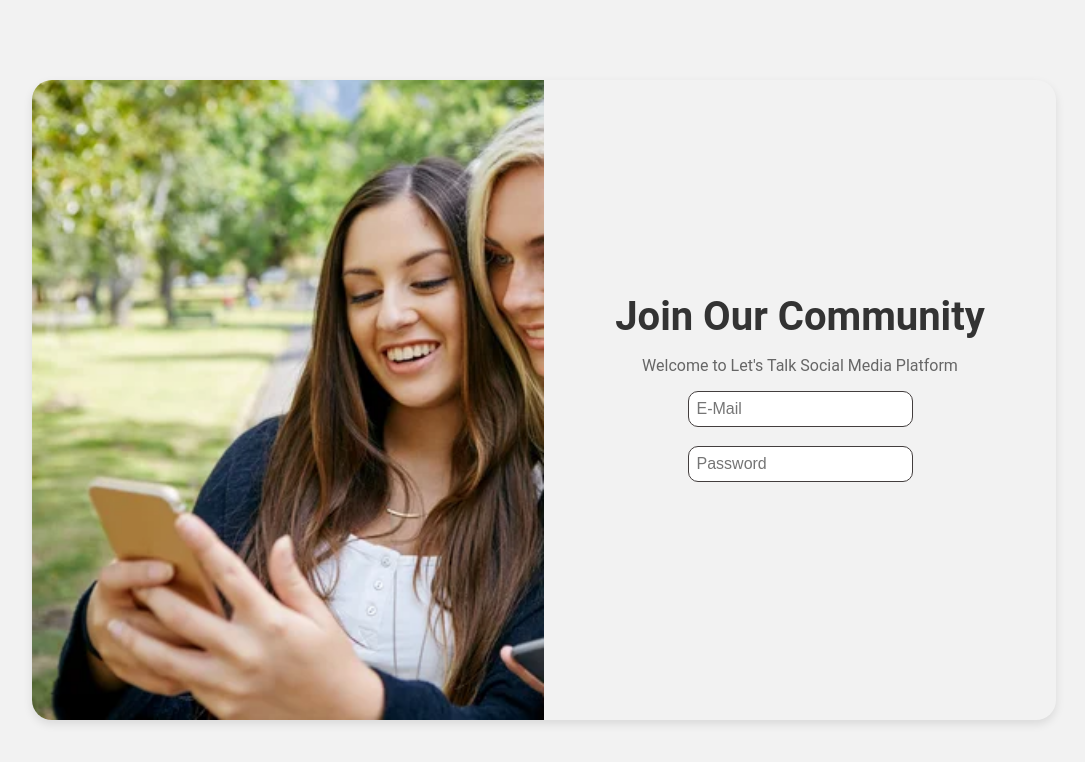
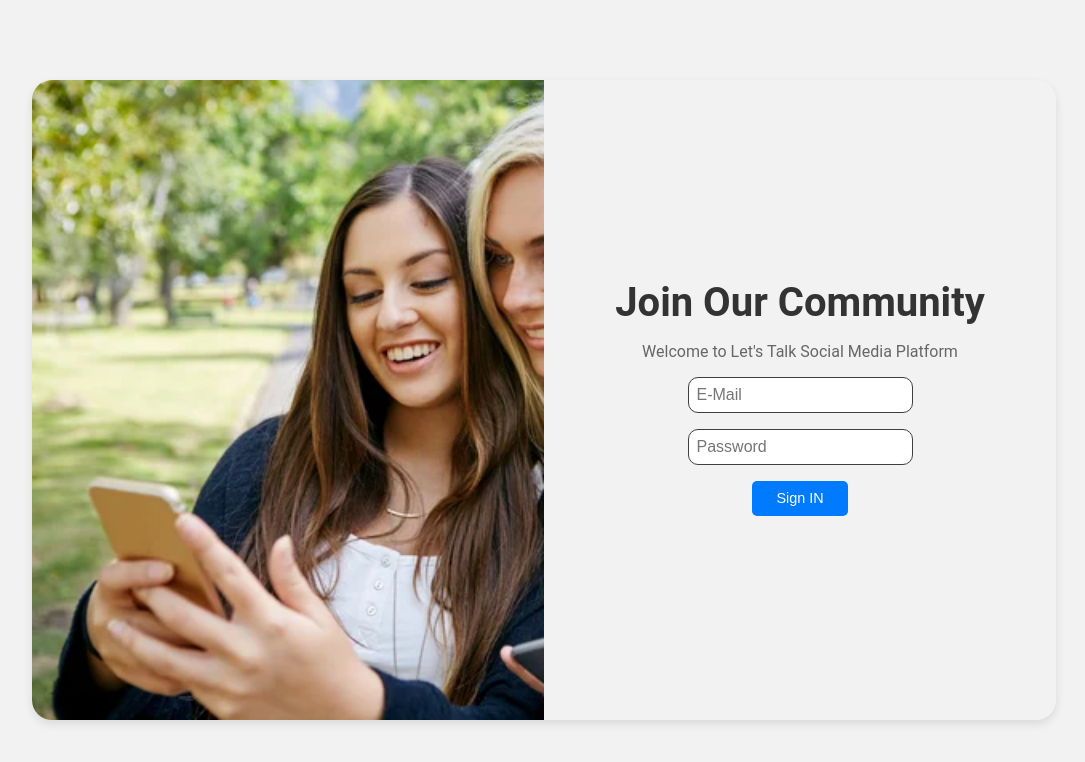
Before and after one commit to Mouinbhm/SocialMedia_MERN_App, a React (Create React App) app in the folder frontend/: page /login in a window 1280 px wide. Shown: the top 762 px of the page, without its empty margins (96-1181 px from the left). Built offline with nearby package versions, Linux system fonts and the light colour scheme.

Commit message:
Create signin function on userservice

```diff
--- a/frontend/src/App.css
+++ b/frontend/src/App.css
@@ -98,7 +98,8 @@ button.signup:hover {
 .error {
   color: #fe7621;
   font-size: 0.9rem;
-  margin-top: 0.2rem;
+  margin-top: -0.5rem;
+  margin-bottom: 0.5rem;
   display: flex;
   align-items: center;
 }
--- a/frontend/src/pages/login.js
+++ b/frontend/src/pages/login.js
@@ -1,20 +1,17 @@
 import React, { useState } from "react";
 import toast, { Toaster } from "react-hot-toast";
+import UserService from "../services/user.service";
 
 const Login = () => {
   const [email, setEmail] = useState("");
   const [password, setPassword] = useState("");
   const [errors, setErrors] = useState({
-    firstName: "",
-    lastName: "",
-    email: "",
-    password: "",
-    bio: "",
-    birthdate: "",
+    email: "", // Modifier ici
+    password: "", // Modifier ici
   });
 
   const formValidation = () => {
-    let localErrors = { ...errors };
+    let localErrors = { email: "", password: "" }; // Réinitialiser les erreurs à chaque validation
 
     if (!email) {
       localErrors.email = "Email is required";
@@ -27,8 +24,33 @@ const Login = () => {
     setErrors(localErrors);
     return Object.values(localErrors).every((error) => error === "");
   };
+
+  const signin = async (e) => {
+    e.preventDefault();
+    console.log("form submitted");
+    if (formValidation()) {
+      const data = {
+        email: email,
+        password: password,
+      };
+      try {
+        const response = await UserService.signin(data);
+        console.log("response ===> ", response);
+        toast.success("User login successfully!");
+
+        setEmail("");
+        setPassword("");
+      } catch (err) {
+        console.log(err);
+        toast.error(err.response.data.message);
+      }
+    } else {
+      console.log("form invalid");
+    }
+  };
+
   return (
-    <div className="register">
+    <div className="login">
       <Toaster />
       <div className="login-cover"></div>
 
@@ -39,7 +61,7 @@ const Login = () => {
         </div>
 
         <div>
-          <form>
+          <form onSubmit={signin}>
             <div className="form-group">
               <input
                 type="email"
@@ -47,7 +69,8 @@ const Login = () => {
                 onChange={(e) => setEmail(e.target.value)}
                 placeholder="E-Mail"
               />
-              <div className="error">{errors.email}</div>
+              <div className="error">{errors.email}</div>{" "}
+
             </div>
 
             <div className="form-group">
@@ -57,8 +80,12 @@ const Login = () => {
                 onChange={(e) => setPassword(e.target.value)}
                 placeholder="Password"
               />
-              <div className="error">{errors.password}</div>
+              <div className="error">{errors.password}</div>{" "}
+
             </div>
+            <button className="btn signup" type="submit">
+              Sign IN
+            </button>
           </form>
         </div>
       </div>
--- a/frontend/src/pages/register.js
+++ b/frontend/src/pages/register.js
@@ -20,7 +20,14 @@ const Register = () => {
   });
 
   const formValidation = () => {
-    let localErrors = { ...errors };
+    let localErrors = {
+      firstName: "",
+      lastName: "",
+      email: "",
+      password: "",
+      bio: "",
+      birthdate: "",
+    };
 
     if (!firstname) {
       localErrors.firstName = "Firstname is required";
@@ -35,6 +42,9 @@ const Register = () => {
     }
     if (!password || password.length < 8) {
       localErrors.password = "Password is required (min 8 characters)";
+    }
+    if (!birthdate) {
+      localErrors.birthdate = "Birthdate is required";
     }
     setErrors(localErrors);
     return Object.values(localErrors).every((error) => error === "");
@@ -124,15 +134,6 @@ const Register = () => {
             </div>
 
             <div className="form-group">
-              <textarea
-                value={bio}
-                onChange={(e) => setBio(e.target.value)}
-                placeholder="Tell us about yourself"
-              ></textarea>
-              <div className="error">{errors.bio}</div>
-            </div>
-
-            <div className="form-group">
               <input
                 type="date"
                 value={birthdate}
@@ -140,6 +141,15 @@ const Register = () => {
                 placeholder="Birthdate"
               />
               <div className="error">{errors.birthdate}</div>
+            </div>
+
+            <div className="form-group">
+              <textarea
+                value={bio}
+                onChange={(e) => setBio(e.target.value)}
+                placeholder="Tell us about yourself"
+              ></textarea>
+              <div className="error">{errors.bio}</div>
             </div>
 
             <button className="btn signup" type="submit">
--- a/frontend/src/services/User.Service.js
+++ b/frontend/src/services/User.Service.js
@@ -4,4 +4,8 @@ const UserService = {};
 UserService.register = function (data) {
   return axios.post("http://localhost:5001/users/signup", data);
 };
+
+UserService.signin = function (data) {
+  return axios.post("http://localhost:5001/users/signin", data);
+};
 export default UserService;
```
